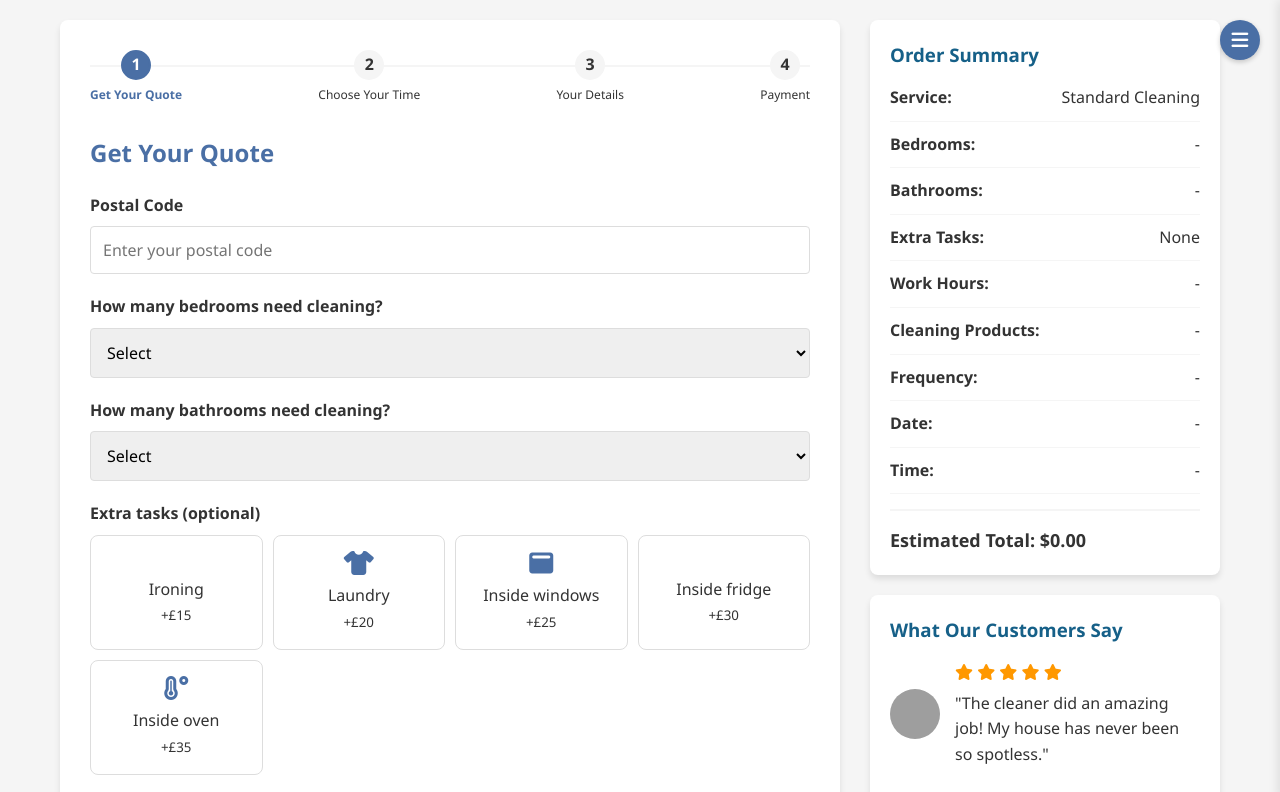
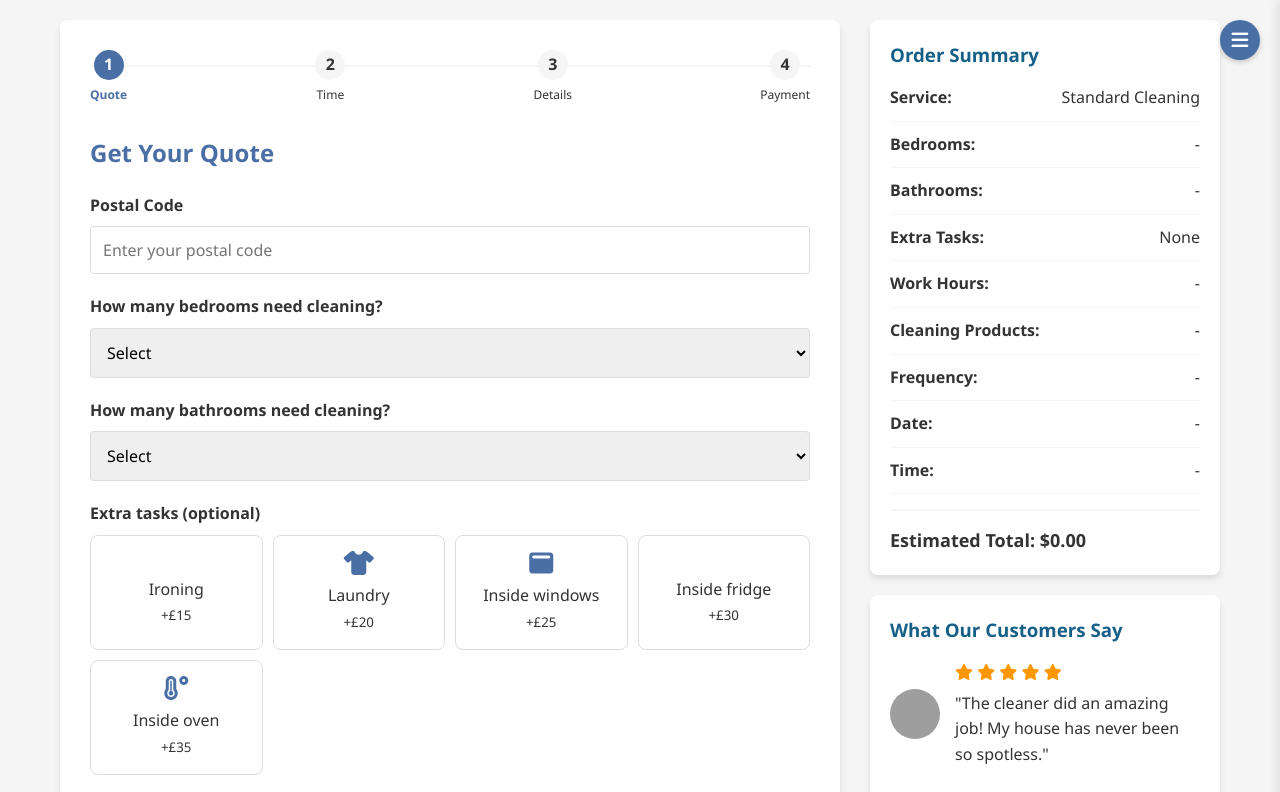
Before and after one commit to p8devbro/timeless-tidy, a plain HTML site: page quotes.html in a window 1280 px wide. Shown: the top 792 px of the page. Drawn offline with Linux system fonts and the light colour scheme; grey boxes are pictures that could not be loaded; some icons are missing.

Commit message:
Update quotes.html

```diff
--- a/quotes.html
+++ b/quotes.html
@@ -147,15 +147,15 @@
             <div class="step-indicator">
                 <div class="step active" data-step="1">
                     <div class="step-number">1</div>
-                    <div class="step-label">Get Your Quote</div>
+                    <div class="step-label">Quote</div>
                 </div>
                 <div class="step" data-step="2">
                     <div class="step-number">2</div>
-                    <div class="step-label">Choose Your Time</div>
+                    <div class="step-label">Time</div>
                 </div>
                 <div class="step" data-step="3">
                     <div class="step-number">3</div>
-                    <div class="step-label">Your Details</div>
+                    <div class="step-label">Details</div>
                 </div>
                 <div class="step" data-step="4">
                     <div class="step-number">4</div>
```
